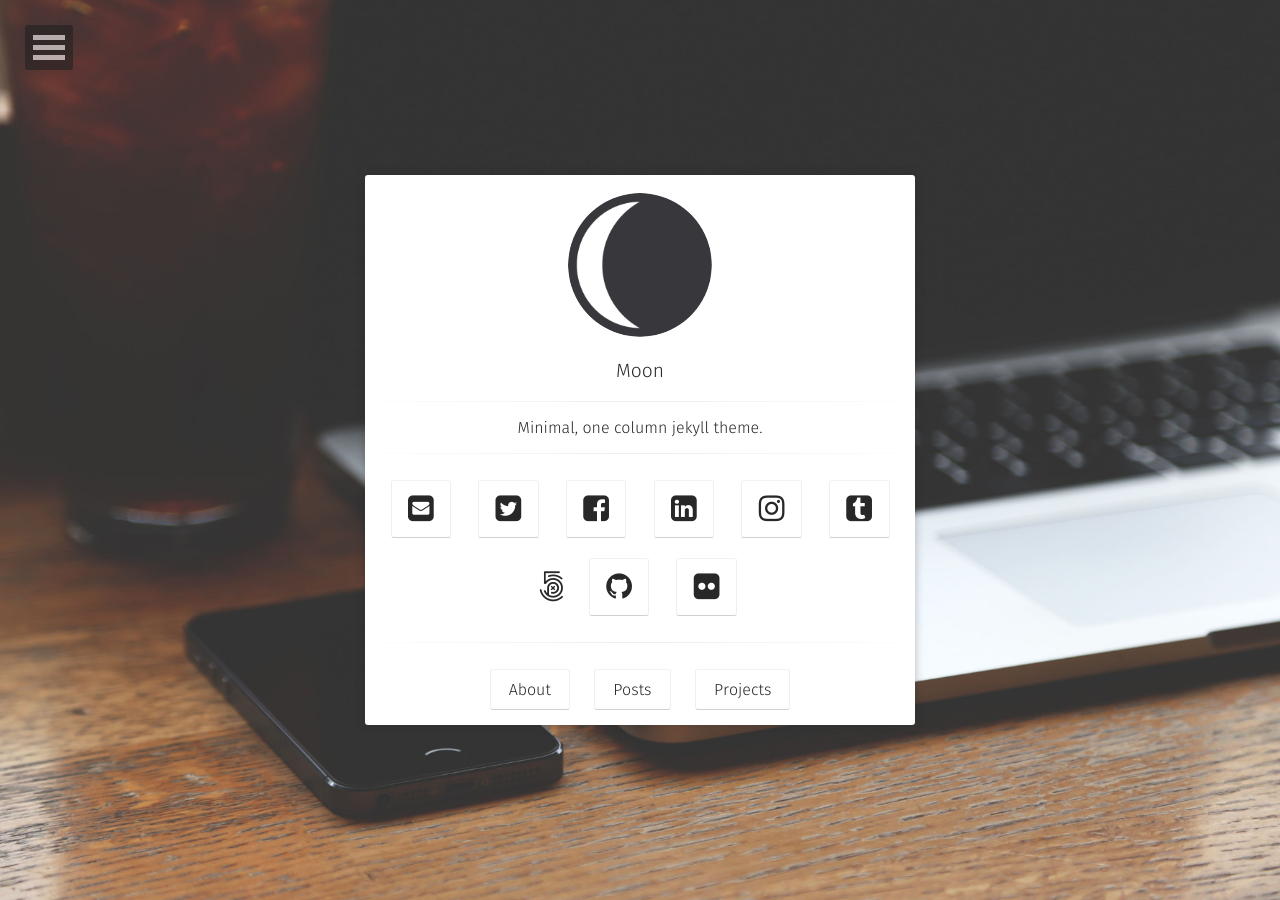
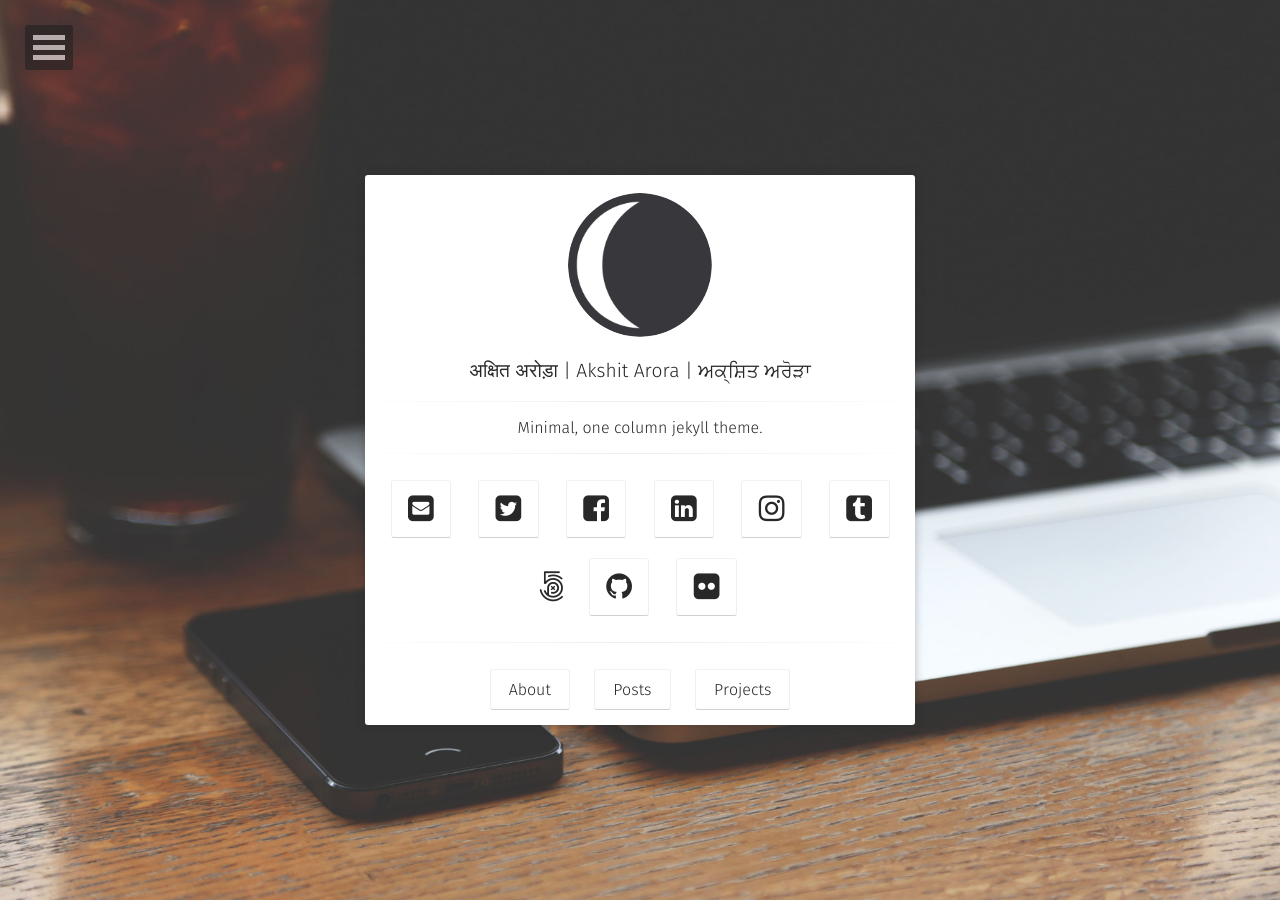
Before and after one commit to aroraakshit/aroraakshit.github.io, a Jekyll site: the page built from index.html, in a window 1280 px wide. Built offline with Jekyll 4.4.1, drawn with Linux system fonts in a browser that asks for light colours; some web fonts are replaced.

Commit message:
added hindi and punjabi name

```diff
--- a/Gemfile
+++ b/Gemfile
@@ -5,3 +5,4 @@ gem "jekyll-sitemap"
 gem "jekyll-gist"
 gem 'jekyll-mentions'
 gem 'jekyll-feed'
+gem 'jekyll-multiple-languages-plugin'
--- a/_config.yml
+++ b/_config.yml
@@ -1,5 +1,5 @@
 # Site
-title:              Moon
+title:              अक्षित अरोड़ा | Akshit Arora | ਅਕ੍ਸ਼ਿਤ ਅਰੋੜਾ
 bio:                'Minimal, one column jekyll theme.'
 description:        "Moon is a minimal, one column jekyll theme for your blog."
 reading_time:       true
@@ -8,7 +8,7 @@ logo:               'assets/img/logo.png'
 background:         'assets/img/placeholder-big.jpg'
 tiled_bg:           false   # Set this true if you want to tile your background image, otherwise it will be covered
 locale:             en_US
-url:                https://taylantatli.github.io/Moon
+url:                https://aroraakshit.github.io/
 
 # Jekyll
 permalink:          /:title/
```
Also changed, not shown: Gemfile.lock, 15 other files.
